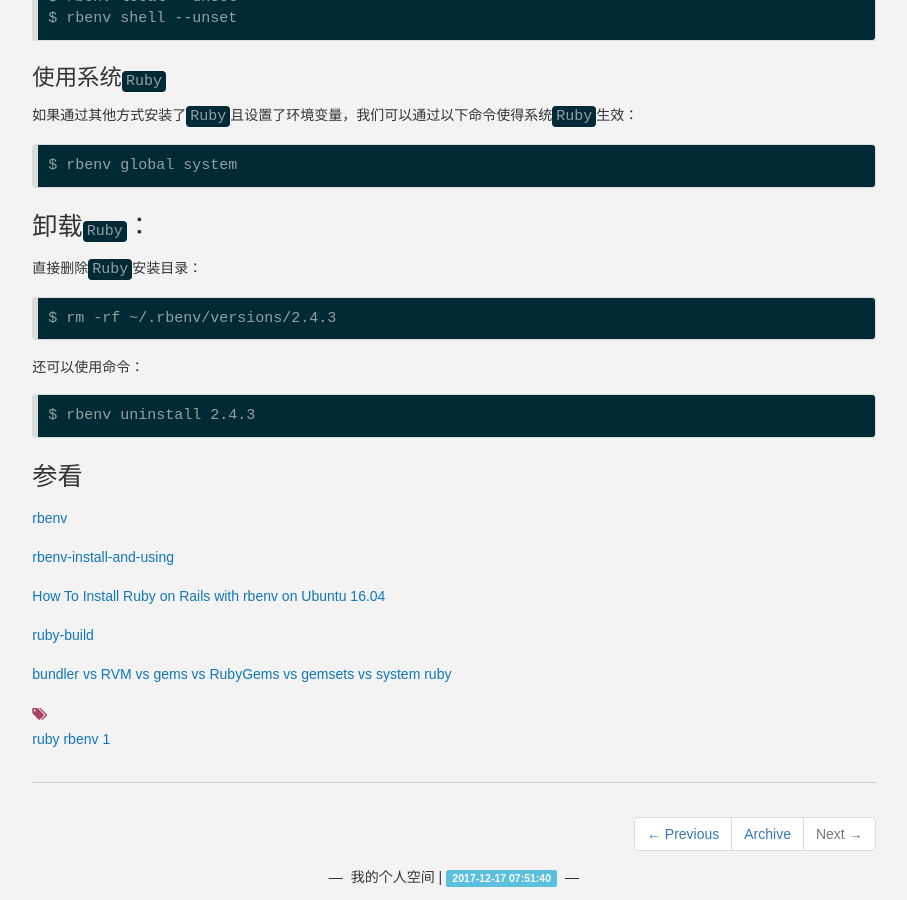
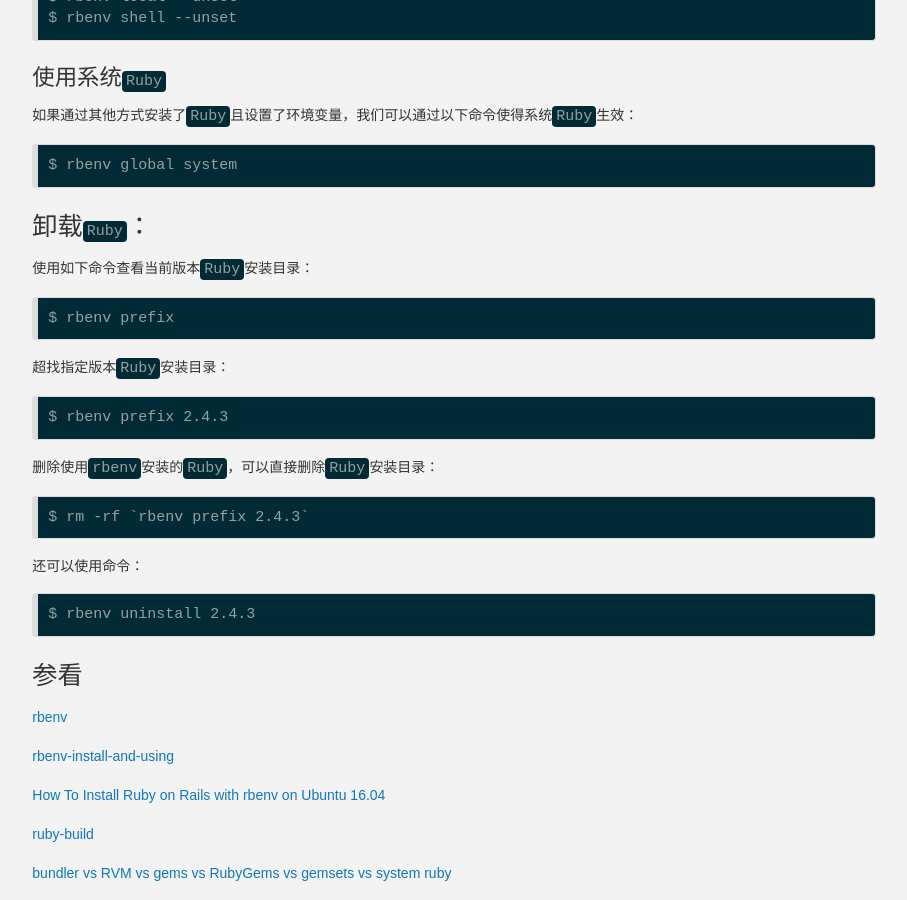
Before and after one commit to daemon369/daemon369.github.io, a Jekyll site: the page built from _posts/2017-12-14-01-install-ruby.md, in a window 1280 px wide and 900 px high, scrolled down 3717 px. Shown: the whole window, without its empty margins (186-1093 px from the left). Built offline with Jekyll 4.4.1, drawn with Linux system fonts in a browser that asks for light colours; nearby versions of some CDN libraries; comment, search, counter and statistics services are not loaded.

Commit message:
install ruby

```diff
--- a/_posts/2017-12-14-01-install-ruby.md
+++ b/_posts/2017-12-14-01-install-ruby.md
@@ -168,9 +168,17 @@
 
 # 卸载`Ruby`：
 
-直接删除`Ruby`安装目录：
+使用如下命令查看当前版本`Ruby`安装目录：
 
-    $ rm -rf ~/.rbenv/versions/2.4.3
+    $ rbenv prefix
+
+超找指定版本`Ruby`安装目录：
+
+    $ rbenv prefix 2.4.3
+
+删除使用`rbenv`安装的`Ruby`，可以直接删除`Ruby`安装目录：
+
+    $ rm -rf `rbenv prefix 2.4.3`
 
 还可以使用命令：
 
```
